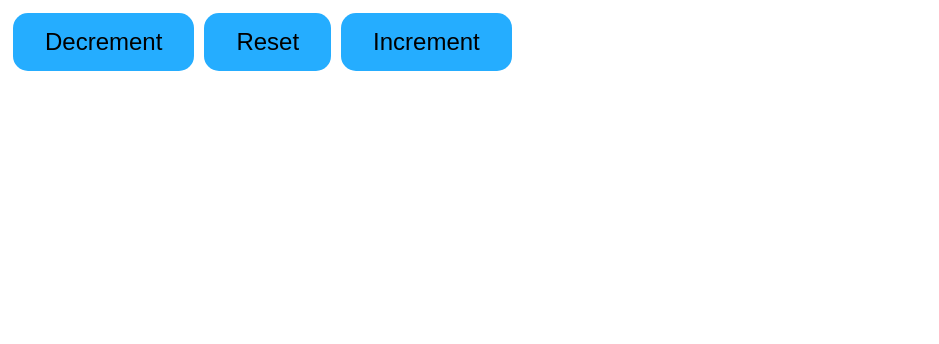
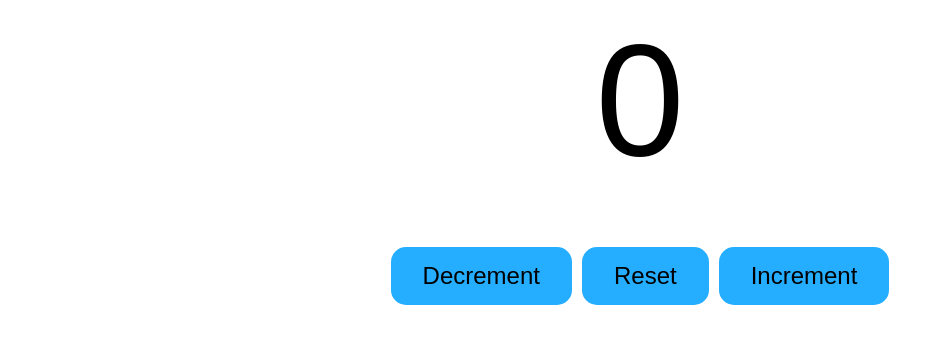
Before and after one commit to arthuragf/react-app-rfbc, a React (Vite) app: page / in a window 1280 px wide. Shown: the top 344 px of the page, without its empty margins (0-939 px from the left). Built offline with nearby package versions, Linux system fonts and the light colour scheme.

Commit message:
Creates a Counter app

```diff
--- a/src/App.jsx
+++ b/src/App.jsx
@@ -1,11 +1,9 @@
-import Button from './components/Button'
+import Counter from './components/Counter'
 
 function App() {
  return (
     <>
-        <Button buttonText="Decrement" backgroundColor="#25adff" />
-        <Button buttonText="Reset" backgroundColor="#25adff" />
-        <Button buttonText="Increment" backgroundColor="#25adff" />
+        <Counter />
     </>
 )
 }
--- /dev/null
+++ b/src/components/Counter.jsx
@@ -0,0 +1,32 @@
+import React, { useState } from "react"
+import Button from "./Button"
+const Counter = () => {
+    const [count, setCount] = useState(0)
+    const increment = () => { setCount(count + 1) }
+    const decrement = () => { setCount(count - 1) }
+    const reset = () => { setCount(0) }
+
+    const css_style = {
+        counter_container: {
+            textAlign: "center",
+            fontFamily: "Arial, sans-serif"
+        },
+        count_display: {
+            fontSize: "10em",
+            marginTop: "0",
+            marginBottom: "50px"
+        }
+    }
+
+    return (
+        <>
+            <div style={css_style.counter_container}>
+                <p style={css_style.count_display}>{count}</p>
+                <Button buttonText="Decrement" backgroundColor="#25adff" onClick={decrement}/>
+                <Button buttonText="Reset" backgroundColor="#25adff" onClick={reset}/>
+                <Button buttonText="Increment" backgroundColor="#25adff" onClick={increment}/>
+            </div>
+        </>
+    )
+}
+export default Counter
```
